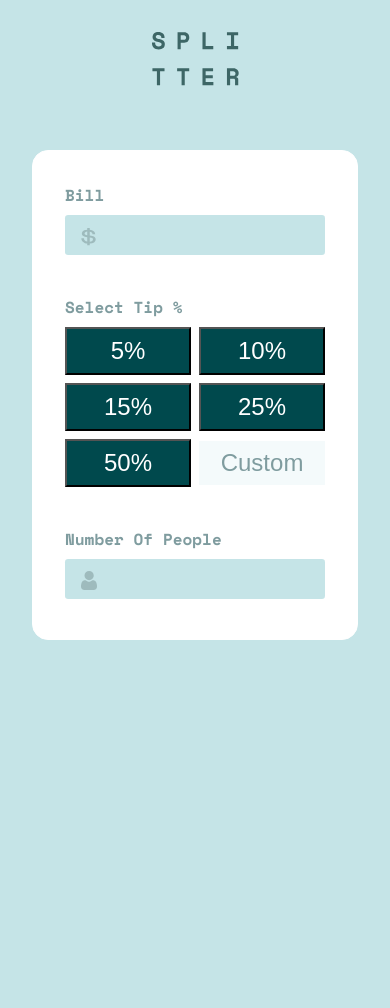
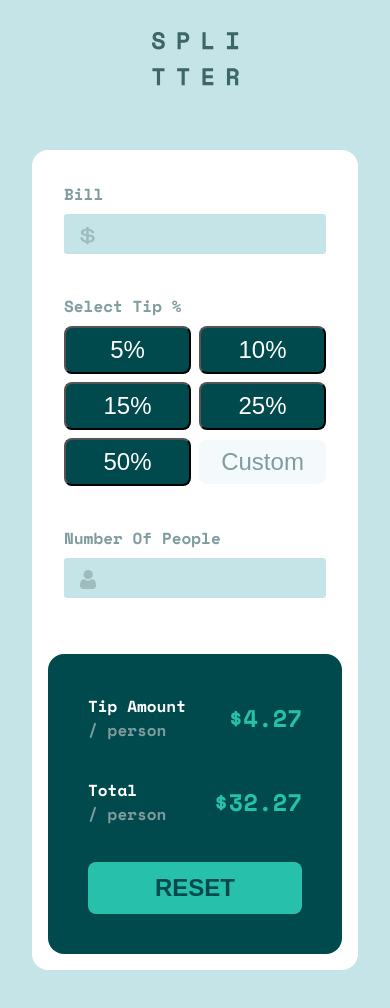
Before and after one commit to Lafi-olfa/react-tip-calculator, a React (Vite) app: page / in a window 390 px wide. Shown: the top 1008 px of the page. Before the commit the page ends 844 px from the top, so only its background shows below. Built offline with nearby package versions, Linux system fonts and the light colour scheme.

Commit message:
add responsive design

```diff
--- a/src/App.jsx
+++ b/src/App.jsx
@@ -40,13 +40,20 @@ function App() {
               {/*  */}
               <div className="btn-group" role="group" aria-label="Third group">
                 <button type="button" className="btn btn-secondary">50%</button>
-                <button type="button" className="btn btn-secondary custom">Custom</button>
+                <button type="button"  className="btn btn-secondary custom">Custom</button>
+                {/* <input
+                  type="text"
+                  className="btn btn-secondary custom-input"
+                /> */}
               </div>
             </div>
           </div>
           {/* people */}
           <div className="people-input-container">
-            <label htmlFor="name" className='input-label'>Number Of People</label>
+            <div className="labels">
+              <label htmlFor="name" className='input-label'>Number Of People</label>
+              <span className='input-error'>Can&apos;t be zero</span>
+            </div>
             <div className="people-input-icon">
               <img src={person} alt="Person Logo" className='bill-logo' />
               <input
@@ -58,6 +65,27 @@ function App() {
             </div>
           </div>
         </div>
+        {/* input result */}
+        <div className="input-result">
+          <div className="tip-amount-container">
+            <div className="tip-text">
+              Tip Amount <br /> <span>/ person</span>
+            </div>
+            <div className="tip-amount">
+              $4.27
+            </div>
+          </div>
+          <div className="total-tip">
+            <div className="total-text">
+              Total <br /> <span>/ person</span>
+            </div>
+            <div className="total-amount">
+              $32.27
+            </div>
+          </div>
+          <button type="button" className="btn btn-secondary reset">RESET</button>
+
+        </div>
 
       </div>
     </div>
--- a/src/index.css
+++ b/src/index.css
@@ -9,13 +9,13 @@
   --grey50: hsl(189, 47%, 97%);
   --white: hsl(0, 100%, 100%);
   --fs-input: 24px;
+  --padding-1: 1rem;
 }
 
 #root {
   max-width: 1280px;
   margin: 0 auto;
   padding: 2rem;
-  /* text-align: center; */
 }
 
 * {
@@ -28,37 +28,82 @@ body {
   background-color: var(--grey200);
   font-family: 'Space Mono';
   font-style: normal;
+  min-width: 320px;
+
 }
 
 .app {
   display: grid;
   place-items: center;
+  gap: var(--padding-1);
+}
+
+.calculator-container {
+  border-radius: var(--padding-1);
+  background-color: var(--white);
+  margin: 3rem 0;
+  padding: var(--padding-1) var(--padding-1);
+  display: flex;
+  flex-direction: column;
+  gap: 2rem;
+  width: 100%;
+}
+
+@media (min-width:768px) {
+  .calculator-container {
+    flex-direction: row;
+  }
+
+  .input-section {
+    width: calc(100% / 2);
+  }
+
+  .input-result {
+    width: calc(100% / 2);
+  }
+}
+
+.input-result {
+  display: flex;
+  flex-direction: column;
+  justify-content: space-between;
+  align-items: stretch;
+  padding: 2.5rem;
+  background-color: var(--green900);
+  border-radius: 1rem;
+  height: auto;
+  min-height: 300px;
   gap: 1rem;
 }
 
-.calculator-container {
-  border: 1px solid var(--white);
-  border-radius: 1rem;
-  background-color: var(--white);
-  margin: 3rem 0;
-  padding: 1rem 1rem;
+.tip-amount-container,
+.total-tip {
   display: flex;
-  flex-direction: column;
-  gap: 2rem;
+  justify-content: space-between;
+  align-items: center;
+  width: 100%;
 }
 
 .bill-input-container,
 .people-input-container,
 .bill-tip-container {
-  padding: 1rem;
+  padding: var(--padding-1);
   display: flex;
   flex-direction: column;
   justify-content: flex-start;
   align-items: flex-start;
 }
 
-.input-label {
+.input-label,
+.tip-text>span,
+.total-text>span {
   color: var(--grey400);
+}
+
+.tip-text:not(span),
+.total-text:not(span) {
+  color: var(--white);
+  text-align: left;
 }
 
 .bill-input-icon,
@@ -82,20 +127,45 @@ body {
   font-family: 'Space Mono';
   font-size: var(--fs-input);
   text-align: end;
+
+}
+
+/*  */
+.labels {
+  display: flex;
+  justify-content: space-between;
+  align-items: center;
+  width: 100%;
+}
+
+.input-error {
+  color: red;
+  font-size: 0.6rem;
+  position: relative;
+  left: 0;
+  display: none;
+}
+
+.number-people-input.error:focus {
+  outline: 2px solid red;
+}
+
+/* a fixer */
+.amount-input:focus,
+.number-people-input:focus {
+  outline: 2px solid var(--green400);
 }
 
 .bill-logo {
   height: 1.2rem;
-  width: 1rem;
+  width: var(--padding-1);
   position: absolute;
-  left: 1rem;
+  left: var(--padding-1);
   top: calc(2.5rem / 2);
 }
 
 /* tip  */
 .btn-toolbar {
-  /* margin-top: 0.5rem; */
-  /* background-color: red; */
   width: 100%;
   display: grid;
   grid-template-columns: auto;
@@ -103,17 +173,17 @@ body {
 }
 
 .btn-group {
-  /* background-color: aqua; */
   height: 100%;
   width: 100%;
-  /* padding: 0.5rem; */
-  /* border: 1px solid red; */
   display: flex;
   align-items: center;
   justify-content: space-between;
   gap: 0.5rem;
-  border-radius: 1rem;
 
+}
+
+.btn {
+  cursor: pointer;
 }
 
 .btn-secondary {
@@ -122,6 +192,8 @@ body {
   width: calc(100% /2);
   font-size: var(--fs-input);
   padding: 0.5rem 0;
+  border-radius: 0.5rem;
+
 }
 
 .custom {
@@ -131,7 +203,40 @@ body {
 
 }
 
-.btn-secondary:active {
+.custom-input:focus {
+  background-color: var(--grey200);
+  outline: 2px solid var(--green400);
+  border: none;
+  text-align: end;
+  font-weight: 700;
+  font-family: 'Space Mono';
+  font-size: var(--fs-input);
+  color: var(--green900);
+
+}
+
+.btn-secondary:not(.custom-input):focus {
   background-color: var(--green400);
   color: var(--grey200);
+  border: none;
 }
+
+/* Result */
+.tip-amount,
+.total-amount {
+  font-weight: 700;
+  font-family: 'Space Mono';
+  font-size: var(--fs-input);
+  text-align: end;
+  color: var(--green400);
+}
+
+.reset {
+  width: 100%;
+  border: none;
+  background-color: var(--green400);
+  color: var(--green900);
+  font-weight: 700;
+  padding: 0.75rem;
+
+}
```
